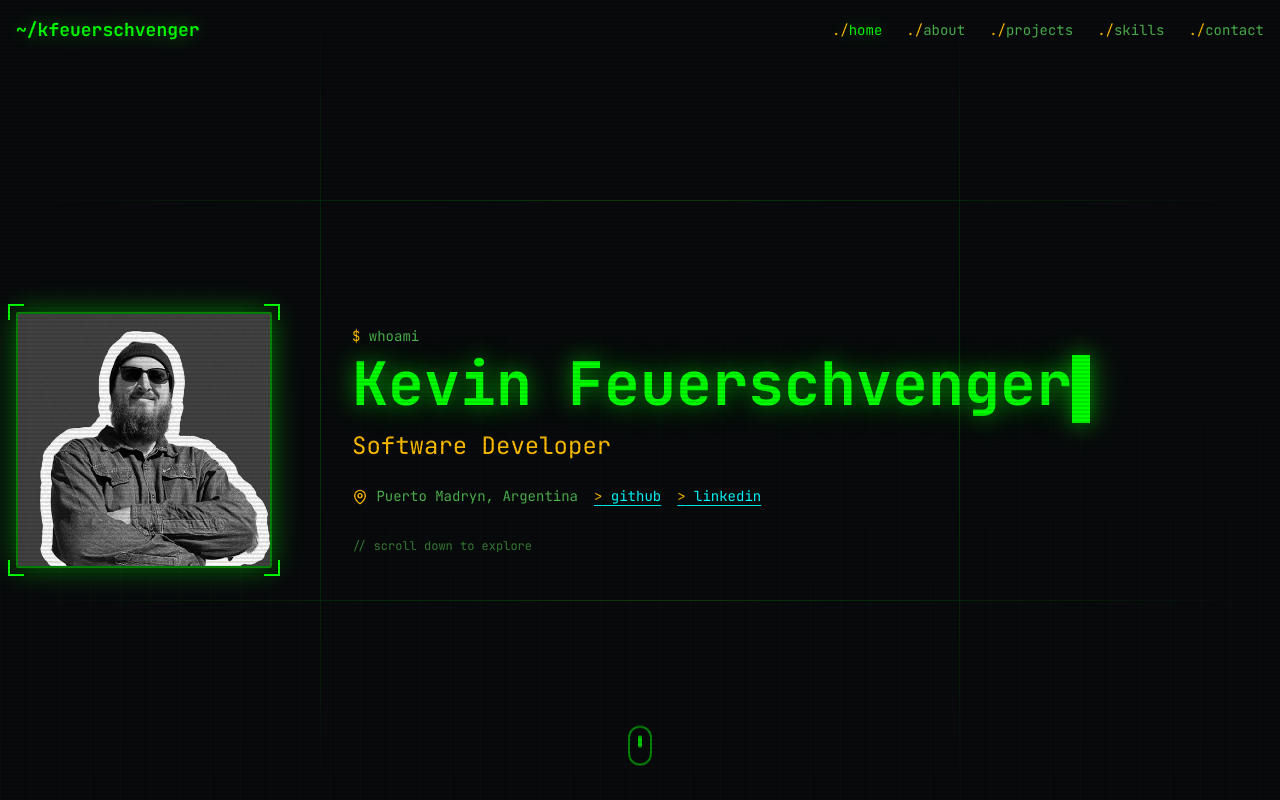
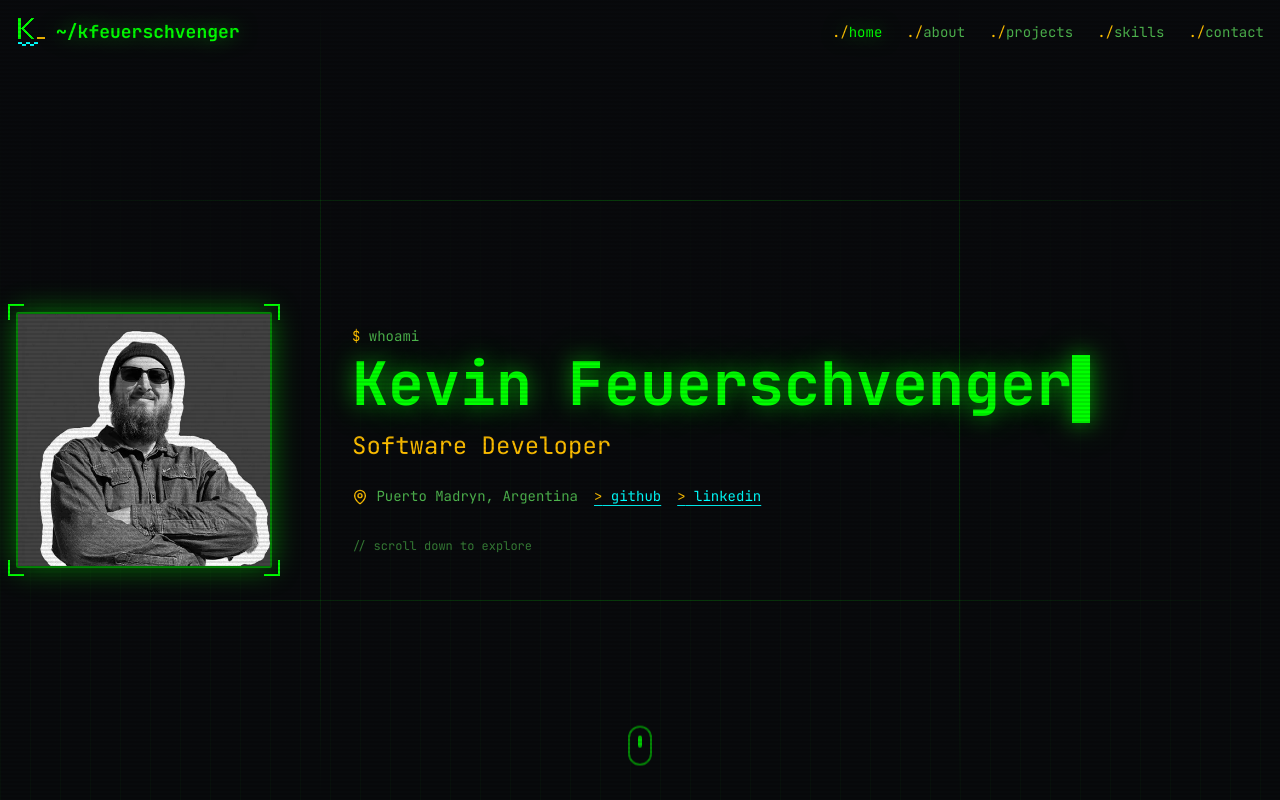
Before and after one commit to kfeuerschvenger/portfolio, a React (Vite) app: page / in a window 1280 px wide. Shown: the top 800 px of the page. Built offline with nearby package versions, Linux system fonts and the light colour scheme; the HTML template or start-up script is replaced by a standard one.

Commit message:
feat(nav): show the mark in the navigation

```diff
--- /dev/null
+++ b/src/components/BrandMark.tsx
@@ -0,0 +1,25 @@
+// The kfeuerschvenger mark on its native 32 pixel grid: a pixel K, an amber prompt underscore and
+// two rows of cyan waves. It is decorative, so it is hidden from assistive technology.
+// Rendered at 32 px every grid cell is exactly one device pixel, which keeps the edges crisp.
+const STEM = 'M2 2h3v1h-3zM15 2h3v1h-3zM2 3h3v1h-3zM14 3h3v1h-3zM2 4h3v1h-3zM13 4h3v1h-3zM2 5h3v1h-3zM12 5h3v1h-3zM2 6h3v1h-3zM11 6h3v1h-3zM2 7h3v1h-3zM10 7h3v1h-3zM2 8h3v1h-3zM9 8h3v1h-3zM2 9h3v1h-3zM8 9h3v1h-3zM2 10h3v1h-3zM7 10h3v1h-3zM2 11h3v1h-3zM6 11h3v1h-3zM2 12h6v1h-6zM2 13h3v1h-3zM6 13h3v1h-3zM2 14h3v1h-3zM7 14h3v1h-3zM2 15h3v1h-3zM8 15h3v1h-3zM2 16h3v1h-3zM9 16h3v1h-3zM2 17h3v1h-3zM10 17h3v1h-3zM2 18h3v1h-3zM11 18h3v1h-3zM2 19h3v1h-3zM12 19h3v1h-3zM2 20h3v1h-3zM13 20h3v1h-3zM2 21h3v1h-3zM14 21h3v1h-3zM2 22h3v1h-3zM15 22h3v1h-3z';
+const PROMPT = 'M21 21h8v2h-8z';
+const WAVES = 'M2 26h4v1h-4zM10 26h4v1h-4zM18 26h4v1h-4zM2 27h4v1h-4zM10 27h4v1h-4zM18 27h4v1h-4zM6 28h4v1h-4zM14 28h4v1h-4zM6 29h4v1h-4zM14 29h4v1h-4z';
+
+type BrandMarkProps = { className?: string };
+
+export function BrandMark({ className = 'h-8 w-8' }: BrandMarkProps) {
+  return (
+    <svg
+      data-testid="brand-mark"
+      viewBox="0 0 32 32"
+      aria-hidden="true"
+      focusable="false"
+      shapeRendering="crispEdges"
+      className={className}
+    >
+      <path d={STEM} className="fill-primary" />
+      <path d={PROMPT} className="fill-secondary" />
+      <path d={WAVES} className="fill-accent" />
+    </svg>
+  );
+}
--- a/src/components/Navigation.tsx
+++ b/src/components/Navigation.tsx
@@ -1,4 +1,5 @@
 import { useState, useEffect, useRef } from 'react';
+import { BrandMark } from './BrandMark';
 
 const navItems = [
   { label: 'home', href: '#home' },
@@ -87,7 +88,8 @@ export const Navigation = () => {
     >
       <div className="container mx-auto px-4 py-4">
         <div className="flex items-center justify-between">
-          <a href="#home" className="text-primary glow-green font-bold text-lg">
+          <a href="#home" className="flex items-center gap-2 text-primary glow-green font-bold text-lg">
+            <BrandMark className="h-8 w-8 shrink-0" />
             ~/kfeuerschvenger
           </a>
 
```
Also changed, not shown: 1 other file (tests, documents, lock files or other folders).
